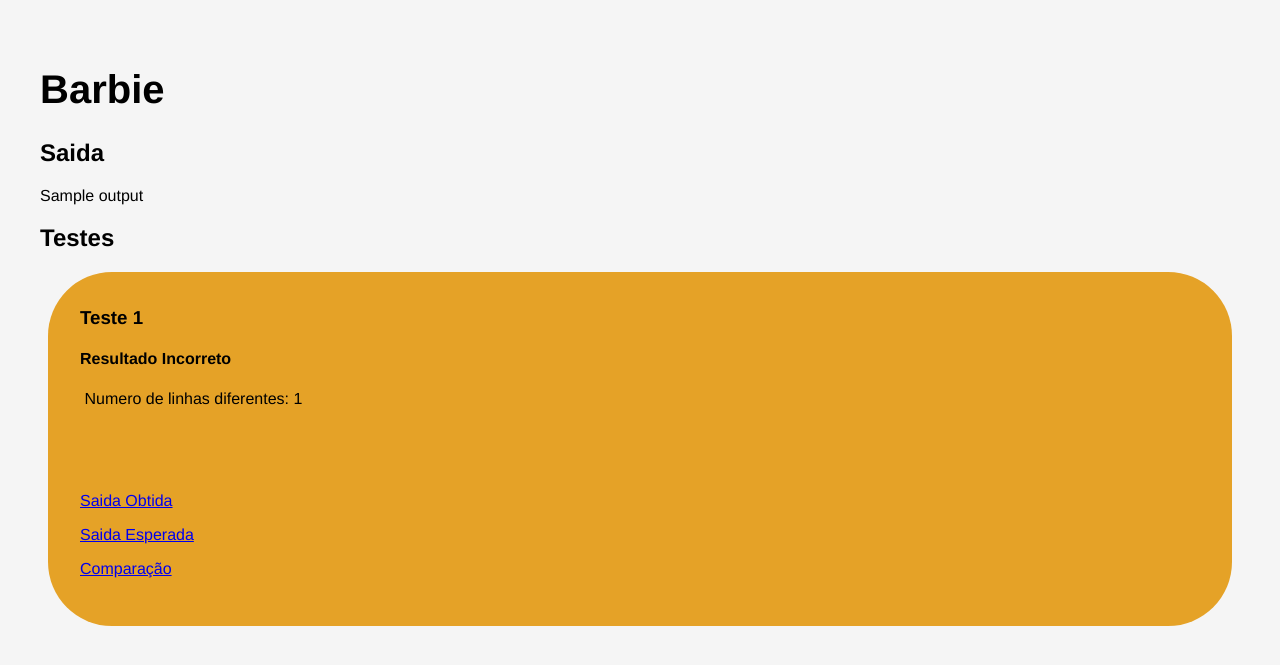
After one commit to julioalvesMS/barbie-web, a Flask app: template templates/result.html in a window 1280 px wide. The commit adds this page. Shown: the top 665 px of the page. Run offline with Flask 2, Linux system fonts and the light colour scheme; the template is opened without the code that fills it: most values are stand-ins (such as "Sample title", 1, 10 or a date in 2020).

Commit message:
The system is now operational.

```diff
--- a/back.py
+++ b/back.py
@@ -3,6 +3,7 @@
 
 import subprocess
 import os.path
+from shutil import rmtree
 
 def barbiefy(dir, codes, disc, turma, lab):
 
@@ -35,4 +36,6 @@
 	# If we sucessufuly got all needed files,
 	# we may run all tests and compare our output with the expected
 	if in_files and res_files:
-		run_and_compare(exec_file, in_files, res_files, tests_dir_name)
+		results = run_and_compare(exec_file, in_files, res_files, tests_dir_name)
+
+	return results
--- a/server.py
+++ b/server.py
@@ -1,4 +1,4 @@
-from flask import Flask, render_template, request, url_for
+from flask import Flask, render_template, request, url_for, make_response
 from werkzeug.utils import secure_filename
 
 import tempfile
@@ -18,6 +18,7 @@
 def BarbieSubmissionPage():
     # Make a unique temporary folder for this submission
     temp_dir = tempfile.mkdtemp(prefix='barbie')
+    submission_id = os.path.basename(temp_dir)
     # Use a dict to save all of run_and_comparethe files, separated by extension
     _files = dict()
     for key in request.files:
@@ -31,13 +32,36 @@
             _files[ext] = list()
         # Save in the dict the path to this file
         _files[ext].append(path)
-    with open('out.txt', 'w+') as txt:
-        sys.stdout = txt
-        try:
-            barbiefy(temp_dir, _files['c'], request.form['disciplina'], request.form['turma'], request.form['lab'])
-        except:
-            aux = sys.exc_info()[2]
-            print('Erro')
-            traceback.print_exception(aux[0], aux[1], aux[2])
-        aux = txt.read()
-    return aux
+
+    fd, txt_path = tempfile.mkstemp(dir=temp_dir, text=True)
+    txt = open(txt_path, 'w')
+
+    stderr, sys.stderr = sys.stderr, txt
+    try:
+        results = barbiefy(temp_dir, _files['c'], request.form['disciplina'], request.form['turma'], request.form['lab'])
+    except:
+        aux = sys.exc_info()[2]
+        print('Erro: Execução interrompida')
+        results = list()
+    sys.stderr = stderr
+    txt.close()
+
+    txt = open(txt_path, 'r')
+    output = txt.read()
+    txt.close()
+
+    os.close(fd)
+
+    if not output:
+        output = 'Nenhum problema encontrado durante a execução'
+
+    return render_template('result.html', output=output, results=results, submission_id=submission_id)
+
+@app.route('/output/<submission_id>/<index>/<file_type>')
+def RetrieveFile(submission_id, index, file_type):
+    f = open(os.path.join('/tmp', submission_id, 'testes', index, 'arq%s.%s' % (index, file_type)), 'r')
+    msg = f.read()
+    f.close()
+    resp = make_response(msg)
+    resp.headers['content-type'] = 'text/plain'
+    return resp
--- a/static/css/styles.css
+++ b/static/css/styles.css
@@ -15,15 +15,16 @@
 }
 
 .class-info {
-    align: center;
+    align: center;output/
 }
 
+.test-div,
 .input-files-div {
-  width: 100%;
   padding: 1em 3em 2em 2em;
   margin: 0.5em;
   border-radius: 4em;
 
+  opacity: 0.8
   color: whitesmoke;
   background-color: #E5A227;
   align: left;
@@ -44,3 +45,15 @@
   width: 10em;
   color: black;
 }
+
+#incorrect-div {
+    background-color: #E5A227;;
+}
+
+#correct-div {
+    background-color: green;
+}
+
+p {
+    white-space: pre-wrap;
+}
--- /dev/null
+++ b/templates/result.html
@@ -0,0 +1,40 @@
+<!DOCTYPE html>
+<head>
+    <meta http-equiv="content-type" content="text/html; charset=utf-8"/>
+    <link rel='stylesheet' type='text/css' href='static/css/styles.css'>
+    <title>Barbie MotherFucker</title>
+</head>
+<body>
+    <div>
+        <h1>Barbie</h1>
+        <div>
+            <h2>Saida</h2>
+            <div>
+                <p>{{ output }}</p>
+            </div>
+        </div>
+        <div>
+            <h2>Testes</h2>
+            <div>
+                {% for test in results %}
+                    <div class='test-div' id={% if test.correct %} 'correct-div' {% else %} 'incorrect-div' {% endif %}>
+                        <h3> Teste {{ test.id }}</h3>
+                        {% if not test.correct %}
+                            <h4 clas='test-res-h' id='incorrect'>Resultado Incorreto</h4>
+                            <p> Numero de linhas diferentes: {{ test.difference_count}} </p>
+                            <p> {{ test.first_error_out}} </p>
+                            <p> {{ test.first_error_susy}} </p>
+                            <div>
+                                <p><a href="output/{{ submission_id }}/{{ test.id }}/out">Saida Obtida</a></p>
+                                <p><a href="output/{{ submission_id }}/{{ test.id }}/res">Saida Esperada</a></p>
+                                <p><a href="output/{{ submission_id }}/{{ test.id }}/cmp">Comparação</a></p>
+                            </div>
+                        {% else %}
+                            <h4 clas='test-res-h' id='correct-msg'>Resultado Correto</h4>
+                        {% endif %}
+                    </div>
+                {% endfor %}
+            </div>
+        </div>
+    </div>
+</body>
```
